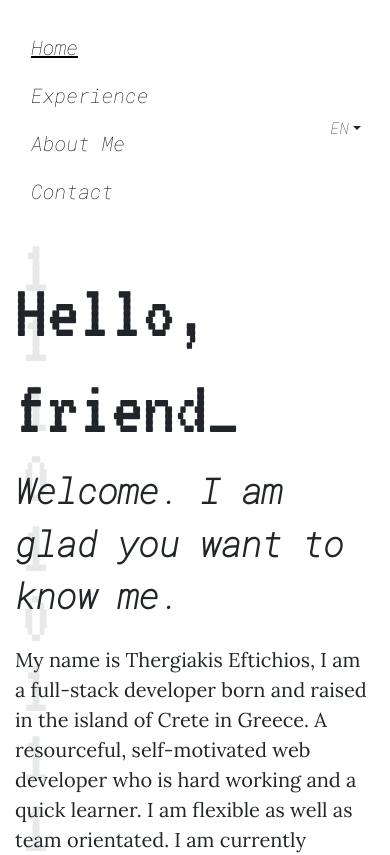
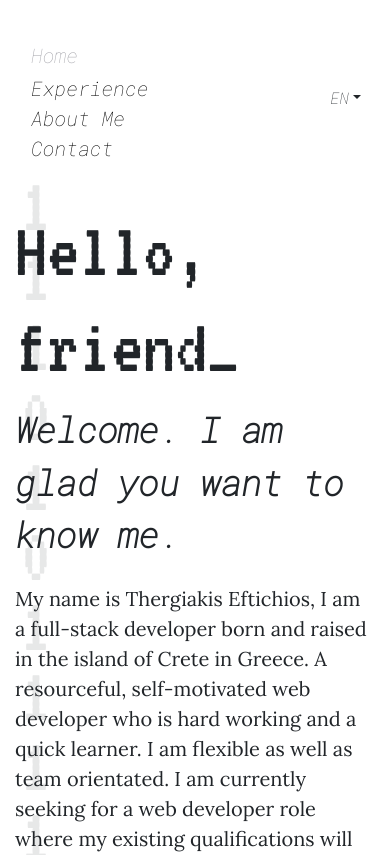
Before and after one commit to iamtheef/portfolio, a React (Create React App) app: page /experience in a window 390 px wide. Shown: the top 855 px of the page. Built offline with nearby package versions, Linux system fonts and the light colour scheme.

Commit message:
loader fixed and small corrections

```diff
--- a/src/Components/Navbar.tsx
+++ b/src/Components/Navbar.tsx
@@ -12,7 +12,7 @@ export const Navbar: React.FC = () => {
       <div className="container">
         <div className="row navbar">
           <div className="col">
-            <div className="row">
+            <div className="row pt-2">
               <Link
                 to="/"
                 className={`col-lg navbar-button ${isActive("#/") && "active"}`}
@@ -56,6 +56,7 @@ export const Navbar: React.FC = () => {
               {language}
             </button>
             <div
+              // negative margin is to make the menu open to the left of the button's bottom
               style={{
                 marginLeft: "-170%",
               }}
--- a/src/assets/Loader.tsx
+++ b/src/assets/Loader.tsx
@@ -6,10 +6,7 @@ export default function Loader() {
     <div>
       <div className="container text-center">
         <div className="row">
-          <div
-            className="col-6"
-            style={{ marginTop: "-1800px", marginLeft: "25%" }}
-          >
+          <div className="col-6" style={{ marginLeft: "25%" }}>
             <img src={loop} alt="loader icon" className="loaderIcon blink" />
           </div>
         </div>
--- a/src/index.css
+++ b/src/index.css
@@ -158,9 +158,8 @@ a {
 
 @media screen and (max-width: 601px) {
   .active {
-    border-bottom: none;
-    text-decoration: underline;
     padding-bottom: 3px;
+    color: rgb(166, 166, 172);
   }
 }
 
@@ -191,9 +190,6 @@ a {
   }
 }
 
-.navbar-button {
-  min-height: 48px;
-}
 .expanded {
   display: block !important;
 }
--- a/src/utils/makeTable.tsx
+++ b/src/utils/makeTable.tsx
@@ -9,7 +9,6 @@ export const makeTable = () => {
   } else {
     lines = Math.floor(document.documentElement.clientHeight / 100) + 2;
   }
-  console.log(lines);
 
   const newTable: any = [];
 
```
